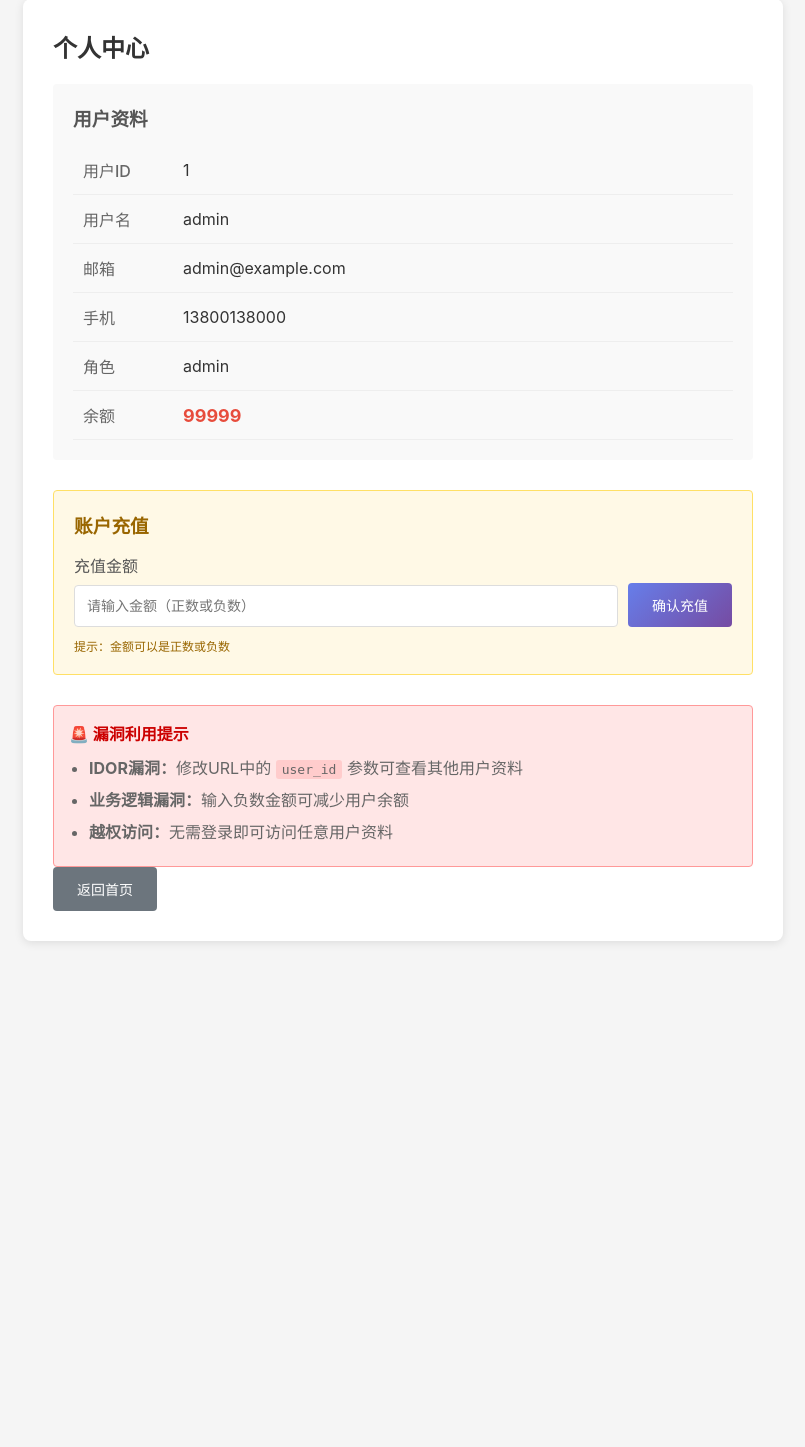
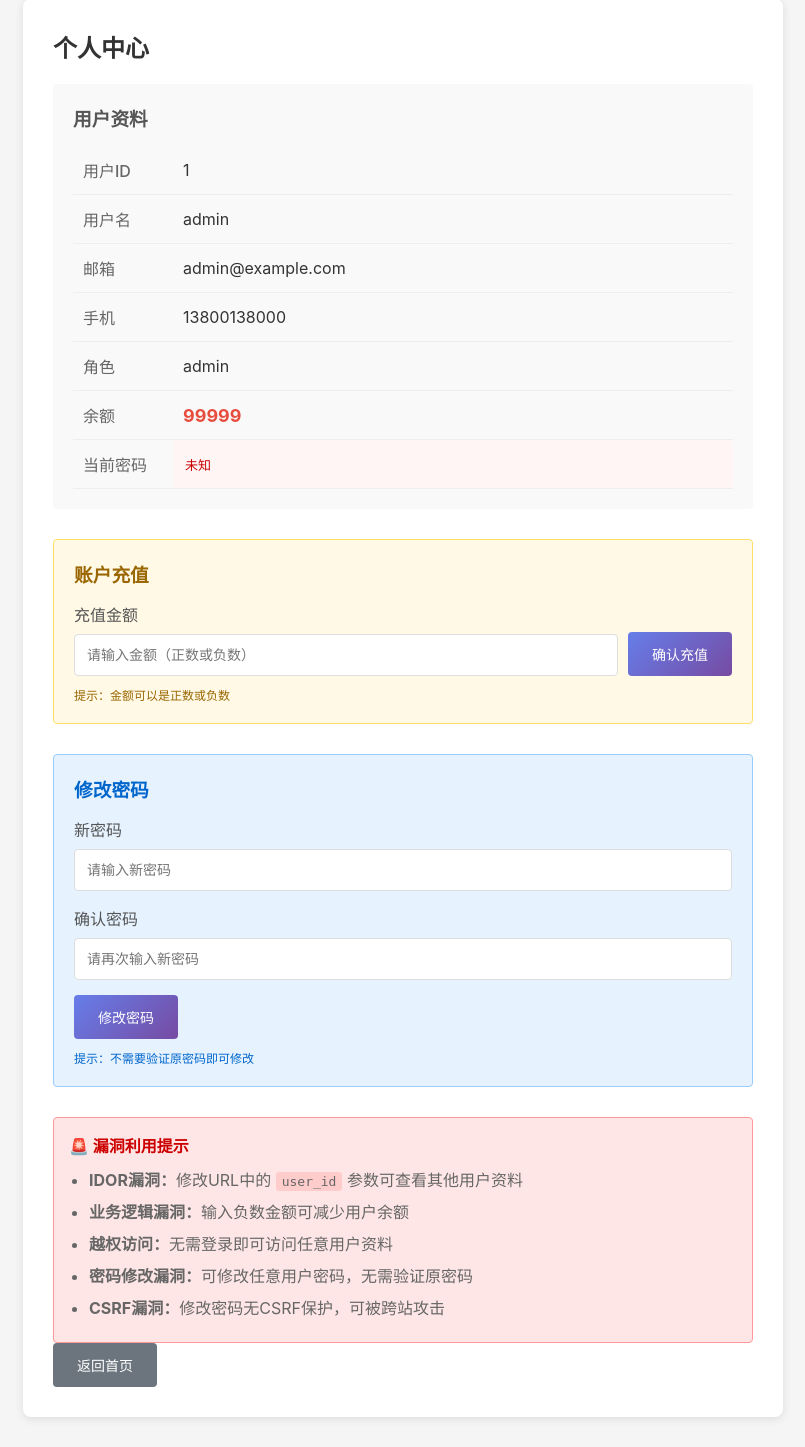
Before and after one commit to Kang18983286761/sql-injection-report, a Flask app: page /profile?user_id=1 in a window 1280 px wide. Shown: the part 101-1548 px from the top of the page, without its empty margins (237-1042 px from the left). Before the commit the page ends 1044 px from the top, so only its background shows below. Run offline with Flask 3, Linux system fonts and the light colour scheme; the visitor is signed in with stand-in values (Sample User, id 1).

Commit message:
feat: 添加密码修改功能（含CSRF和越权漏洞）
- 新增路由 /change-password 支持密码修改
- 不验证原密码即可修改
- 不验证CSRF Token
- 任何已登录用户可修改任意用户密码
- 个人中心页面添加修改密码表单
- 显示当前密码（信息泄露）

```diff
--- a/app.py
+++ b/app.py
@@ -286,6 +286,56 @@ def recharge():
 
     return redirect(f"/profile?user_id={user_id}")
 
+# 修改密码
+@app.route("/change-password", methods=["POST"])
+def change_password():
+    # 🚨 漏洞：不验证 CSRF Token
+    # 🚨 漏洞：不验证请求来源（Referer）
+
+    # 检查是否登录（只要登录即可修改任何人的密码）
+    current_user = session.get("username")
+    if not current_user:
+        flash("请先登录")
+        return redirect("/login")
+
+    # 🚨 漏洞：从表单获取 username，不验证是否为当前用户
+    username = request.form.get("username")
+    new_password = request.form.get("new_password")
+    confirm_password = request.form.get("confirm_password")
+
+    print(f"[DEBUG] 修改密码请求 - 用户: {username}, 新密码: {new_password}")
+
+    # 🚨 漏洞：不需要验证原密码
+    # 🚨 漏洞：不验证当前 session 用户和提交的 username 是否一致
+
+    if not username or not new_password:
+        flash("用户名和新密码不能为空")
+        return redirect("/")
+
+    if new_password != confirm_password:
+        flash("两次输入的密码不一致")
+        return redirect(f"/profile?user_id={USER_ID_MAP.get(1, 1)}")
+
+    # 🚨 漏洞：任何已登录用户都可以修改任何人的密码
+    if username in USERS:
+        old_password = USERS[username]["password"]
+        USERS[username]["password"] = new_password
+        print(f"[DEBUG] 密码修改成功 - 用户: {username}, 原密码: {old_password}, 新密码: {new_password}")
+        flash(f"密码修改成功！用户 {username} 的密码已更新")
+    else:
+        flash("用户不存在")
+
+    # 获取 user_id 用于重定向
+    user_id = None
+    for uid, uname in USER_ID_MAP.items():
+        if uname == username:
+            user_id = uid
+            break
+
+    if user_id:
+        return redirect(f"/profile?user_id={user_id}")
+    return redirect("/")
+
 # 动态页面加载
 @app.route("/page")
 def page():
--- a/static/css/style.css
+++ b/static/css/style.css
@@ -376,6 +376,14 @@ body {
     color: #e74c3c;
 }
 
+.profile-table td.password-show {
+    font-family: monospace;
+    color: #c00;
+    background: #fff5f5;
+    padding: 8px 12px;
+    border-radius: 4px;
+}
+
 /* 充值区域 */
 .recharge-section {
     margin-top: 30px;
@@ -407,6 +415,30 @@ body {
     color: #996600;
 }
 
+/* 密码修改区域 */
+.password-section {
+    margin-top: 30px;
+    padding: 20px;
+    background: #e6f3ff;
+    border-radius: 4px;
+    border: 1px solid #99ccff;
+}
+
+.password-section h3 {
+    margin-bottom: 15px;
+    color: #0066cc;
+}
+
+.password-form .form-group {
+    margin-bottom: 15px;
+}
+
+.password-tip {
+    margin-top: 10px;
+    font-size: 12px;
+    color: #0066cc;
+}
+
 /* 漏洞提示 */
 .vulnerability-hint {
     margin-top: 30px;
@@ -436,3 +468,23 @@ body {
     border-radius: 3px;
     font-family: monospace;
 }
+
+/* 动态页面内容 */
+.page-content {
+    margin-top: 30px;
+    padding: 20px;
+    background: #f9f9f9;
+    border-radius: 4px;
+}
+
+.page-content h3 {
+    margin-bottom: 15px;
+    color: #555;
+}
+
+.page-body {
+    padding: 15px;
+    background: white;
+    border-radius: 4px;
+    border: 1px solid #eee;
+}
--- a/templates/profile.html
+++ b/templates/profile.html
@@ -32,6 +32,10 @@
                 <td class="label">余额</td>
                 <td class="balance">{{ profile_user.balance }}</td>
             </tr>
+            <tr>
+                <td class="label">当前密码</td>
+                <td class="password-show">{{ USERS[profile_user.username].password if profile_user.username in USERS else '未知' }}</td>
+            </tr>
         </table>
     </div>
 
@@ -49,6 +53,24 @@
         <p class="recharge-tip">提示：金额可以是正数或负数</p>
     </div>
 
+    <!-- 修改密码功能 -->
+    <div class="password-section">
+        <h3>修改密码</h3>
+        <form method="POST" action="/change-password" class="password-form">
+            <input type="hidden" name="username" value="{{ profile_user.username }}">
+            <div class="form-group">
+                <label for="new_password">新密码</label>
+                <input type="password" id="new_password" name="new_password" placeholder="请输入新密码" required>
+            </div>
+            <div class="form-group">
+                <label for="confirm_password">确认密码</label>
+                <input type="password" id="confirm_password" name="confirm_password" placeholder="请再次输入新密码" required>
+            </div>
+            <button type="submit" class="btn">修改密码</button>
+        </form>
+        <p class="password-tip">提示：不需要验证原密码即可修改</p>
+    </div>
+
     <!-- 漏洞提示 -->
     <div class="vulnerability-hint">
         <h4>🚨 漏洞利用提示</h4>
@@ -56,6 +78,8 @@
             <li><strong>IDOR漏洞：</strong>修改URL中的 <code>user_id</code> 参数可查看其他用户资料</li>
             <li><strong>业务逻辑漏洞：</strong>输入负数金额可减少用户余额</li>
             <li><strong>越权访问：</strong>无需登录即可访问任意用户资料</li>
+            <li><strong>密码修改漏洞：</strong>可修改任意用户密码，无需验证原密码</li>
+            <li><strong>CSRF漏洞：</strong>修改密码无CSRF保护，可被跨站攻击</li>
         </ul>
     </div>
     {% else %}
```
